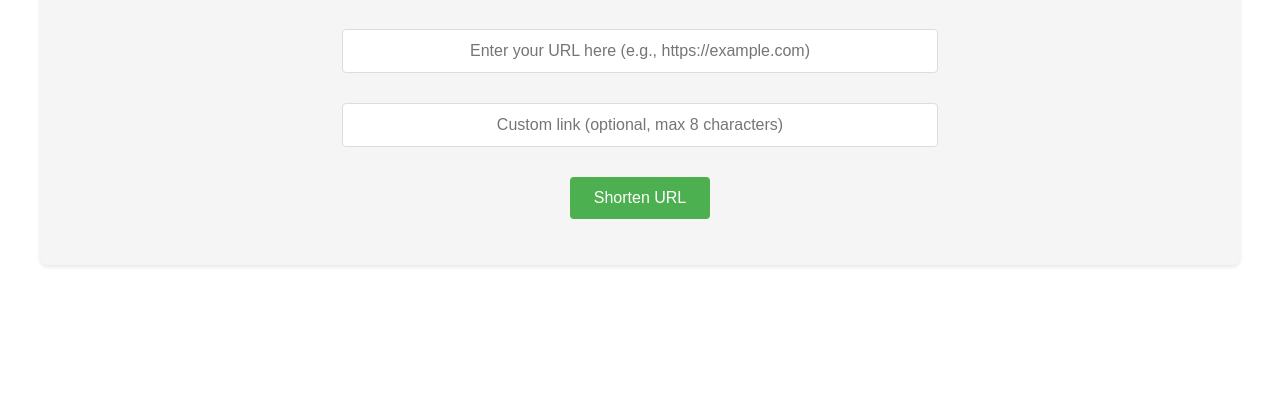
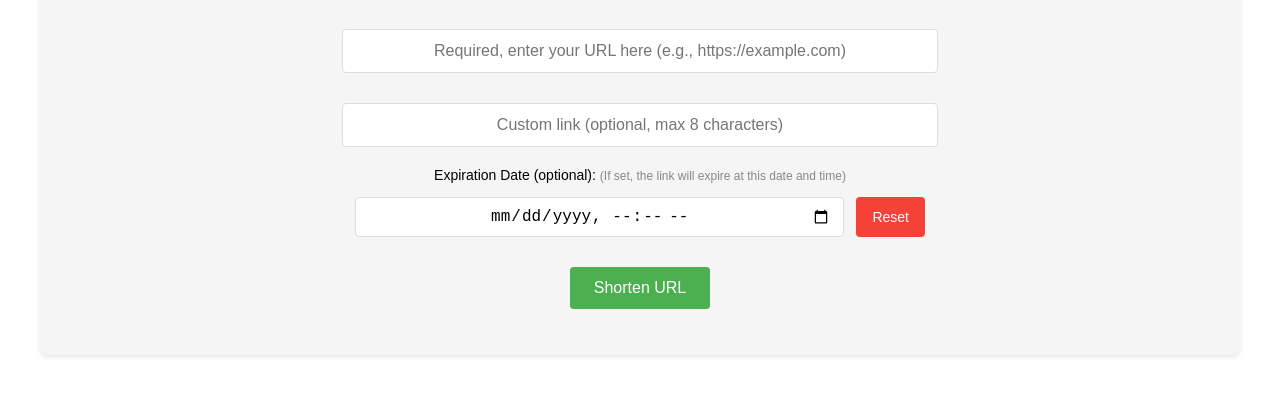
Before and after one commit to Sheared1/UrlShortener, a plain HTML site: page src/main/resources/static/index.html in a window 1280 px wide. Shown: the part 199-594 px from the top of the page. Drawn offline with Linux system fonts and the light colour scheme.

Commit message:
Changed default expiration date to no expiration date. Users should be able to set the expiration date if wanted, otherwise the link should be permanent. The URL can be handled by the user via the myurls page if the URL needs to be deactivated/deleted. Added input on the home page for the user to put a custom expiration date if desired.

```diff
--- a/src/main/resources/static/index.html
+++ b/src/main/resources/static/index.html
@@ -43,6 +43,35 @@
             border: 1px solid #ddd;
             border-radius: 4px;
             font-size: 16px;
+        }
+        input[type="datetime-local"] {
+            text-align: center;
+            width: 100%;
+            height: 40px;
+            padding: 0 12px;
+            margin: 10px 0;
+            border: 1px solid #ddd;
+            border-radius: 4px;
+            font-size: 16px;
+            box-sizing: border-box;
+        }
+        .reset-btn {
+            background-color: #f44336;
+            color: white;
+            border: none;
+            border-radius: 4px;
+            padding: 0 16px;
+            cursor: pointer;
+            font-size: 14px;
+            margin-left: 4px;
+            height: 40px;
+            display: flex;
+            align-items: center;
+            justify-content: center;
+            margin-top: 0px;
+        }
+        .reset-btn:hover {
+            background-color: #d32f2f;
         }
         button {
             margin-top: 10px;
@@ -91,8 +120,18 @@
 <div class="container">
     <h1>URL Shortener</h1>
     <div class="input-container">
-        <input type="url" id="originalUrl" placeholder="Enter your URL here (e.g., https://example.com)">
+        <input type="url" id="originalUrl" placeholder="Required, enter your URL here (e.g., https://example.com)">
         <input type="text" id="customLink" placeholder="Custom link (optional, max 8 characters)">
+        <div style="display: flex; flex-direction: column; align-items: center; width: 50%; margin: 0 auto;">
+            <label for="expirationDate" style="font-size: 14px; margin-bottom: 4px;">
+                Expiration Date (optional):
+                <span style="font-size: 12px; color: #888;">(If set, the link will expire at this date and time)</span>
+            </label>
+            <div style="display: flex; align-items: center; gap: 8px; width: 100%;">
+                <input type="datetime-local" id="expirationDate" style="flex: 1;">
+                <button type="button" class="reset-btn" onclick="resetExpirationDate()">Reset</button>
+            </div>
+        </div>
         <button onclick="shortenUrl()">Shorten URL</button>
     </div>
     <div id="result">
@@ -106,6 +145,9 @@
 </div>
 
 <script>
+    function resetExpirationDate() {
+        document.getElementById('expirationDate').value = '';
+    }
     async function copyToClipboard() {
         const shortenedUrl = document.getElementById('shortenedUrl').textContent;
         try {
@@ -128,6 +170,7 @@
     async function shortenUrl() {
         const originalUrl = document.getElementById('originalUrl').value;
         const customLink = document.getElementById('customLink').value;
+        const expirationDate = document.getElementById('expirationDate').value;
         const errorElement = document.getElementById('errorMessage');
         const resultElement = document.getElementById('result');
         const qrCodeImageElement = document.getElementById('qrCodeImage');
@@ -149,7 +192,8 @@
                 },
                 body: JSON.stringify({
                     originalUrl: originalUrl,
-                    customLink: customLink || null
+                    customLink: customLink || null,
+                    expirationDate: expirationDate || null
                 })
             });
 
```
Also changed, not shown: 3 other files.
